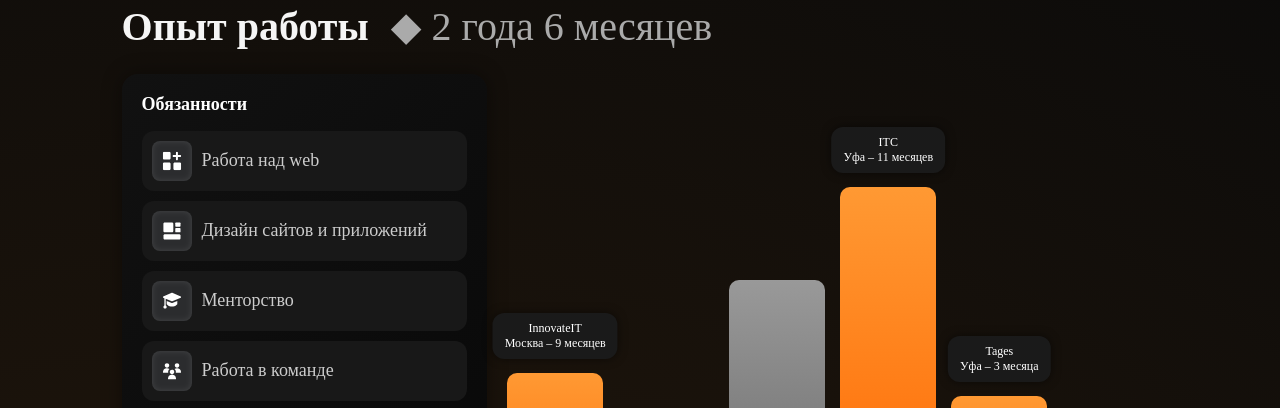
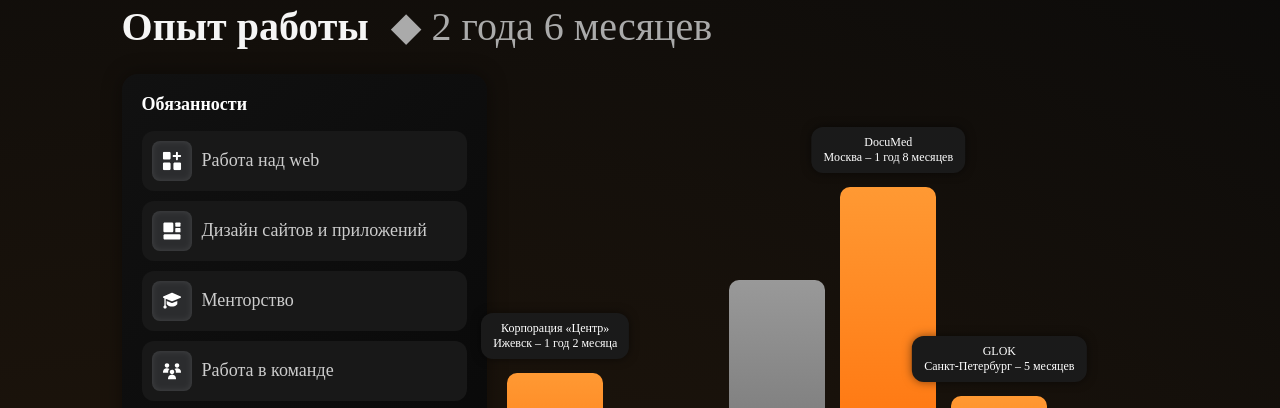
Before and after one commit to JulianClark1/My-portfolio, a plain HTML site: page index.html in a window 1280 px wide. Shown: the part 1739-2147 px from the top of the page. Drawn offline with Linux system fonts and the light colour scheme; a web font is replaced by a local one.

Commit message:
cnahge work

```diff
--- a/index.html
+++ b/index.html
@@ -142,15 +142,15 @@
       <!-- График -->
       <div class="experience-graph">
         <div class="bar highlighted animate" style="height: 40%;">
-          <div class="label">InnovateIT<br><span>Москва – 9 месяцев</span></div>
+          <div class="label">Корпорация «Центр»<br><span>Ижевск – 1 год 2 месяца</span></div>
         </div>
         <div class="bar animate" style="height: 30%;"></div>
         <div class="bar animate" style="height: 60%;"></div>
         <div class="bar highlighted animate" style="height: 80%;">
-          <div class="label">ITC<br><span>Уфа – 11 месяцев</span></div>
+          <div class="label">DocuMed<br><span>Москва – 1 год 8 месяцев</span></div>
         </div>
         <div class="bar highlighted animate" style="height: 35%;">
-          <div class="label">Tages<br><span>Уфа – 3 месяца</span></div>
+          <div class="label">GLOK<br><span>Санкт-Петербург – 5 месяцев</span></div>
         </div>
         <div class="bar animate" style="height: 25%;"></div>
       </div>
```
